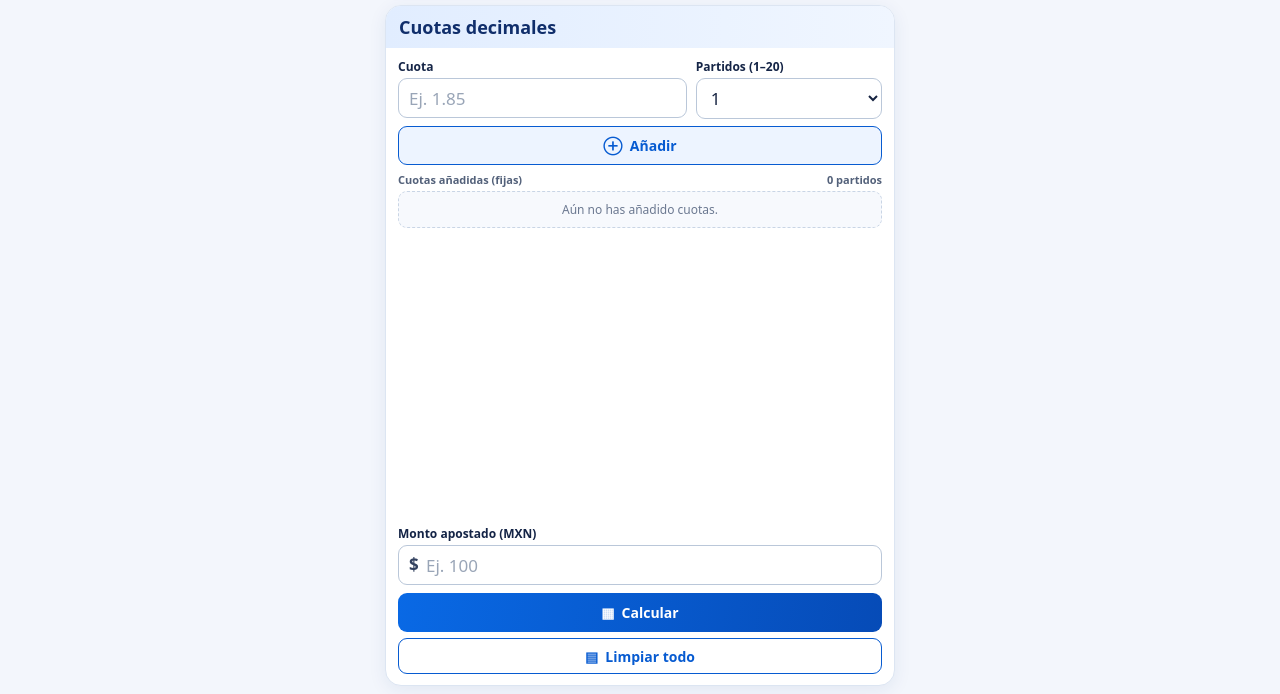
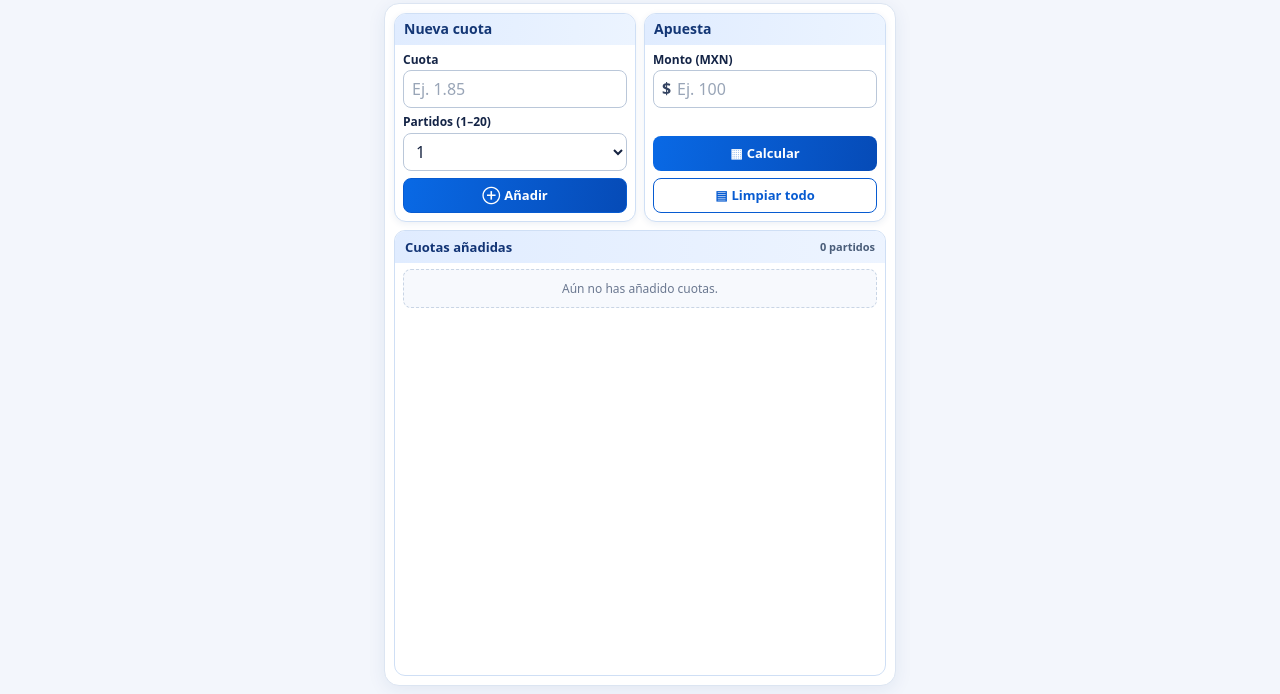
Before and after one commit to adolfoim9895-hue/Calculadora-parlay-, a plain HTML site: page index.html in a window 1280 px wide. Shown: the part 106-800 px from the top of the page. Drawn offline with Linux system fonts and the light colour scheme.

Commit message:
Add files via upload

```diff
--- a/index.html
+++ b/index.html
@@ -5,7 +5,7 @@
   <meta name="viewport" content="width=device-width, initial-scale=1, viewport-fit=cover">
   <meta name="theme-color" content="#1056bd">
   <meta name="description" content="Calcula el pago y la ganancia de parlays con cuotas decimales o americanas.">
-  <title>Calculadora de Parlay 1.1</title>
+  <title>Calculadora de Parlay 1.2</title>
   <style>
     :root { color-scheme:light; --blue:#075bd1;--blue-dark:#0c3486;--ink:#142446;--muted:#53617a;--line:#d7e1ef;--pale:#eaf2ff;--bg:#f3f6fc;--danger:#b32736;font-family:system-ui,-apple-system,BlinkMacSystemFont,"Segoe UI",sans-serif; }
     *,*::before,*::after{box-sizing:border-box}
@@ -14,59 +14,63 @@
     button,input,select{font:inherit}
     button{cursor:pointer}
     button:focus-visible,input:focus-visible,select:focus-visible{outline:2px solid #78a9f7;outline-offset:1px}
-    header{flex:none;background:linear-gradient(115deg,#0c438f,#075bd1);color:#fff;padding:calc(9px + env(safe-area-inset-top)) 14px 9px;box-shadow:0 2px 10px #163e741a}
+    header{flex:none;background:linear-gradient(115deg,#0c438f,#075bd1);color:#fff;padding:calc(8px + env(safe-area-inset-top)) 12px 8px;box-shadow:0 2px 10px #163e741a}
     .header-content{display:flex;align-items:center;gap:9px;max-width:530px;margin:auto}
     .brand-icon{flex:none;width:29px;height:29px;border:1px solid #ffffff88;border-radius:8px;display:grid;place-items:center;font-size:19px}
     h1{margin:0;font-size:clamp(17px,4.7vw,21px);letter-spacing:-.45px;line-height:1.15}
     .subtitle{display:none}
-    main{width:100%;max-width:530px;min-height:0;flex:1;display:flex;flex-direction:column;margin:0 auto;padding:8px 10px calc(8px + env(safe-area-inset-bottom))}
+    main{width:100%;max-width:530px;min-height:0;flex:1;display:flex;flex-direction:column;margin:0 auto;padding:8px 9px calc(8px + env(safe-area-inset-bottom))}
     .tabs{flex:none;display:grid;grid-template-columns:1fr 1fr;padding:3px;gap:3px;background:#e9edf5;border:1px solid #d1d9e5;border-radius:12px;margin-bottom:8px}
     .tab{border:0;border-radius:9px;background:transparent;color:#334260;font-weight:750;font-size:15px;padding:9px 4px;min-height:40px}
     .tab[aria-selected="true"]{background:linear-gradient(135deg,#0b70ee,#0753c5);color:#fff;box-shadow:0 2px 6px #154ca82b}
-    .panel{min-height:0;flex:1;display:flex;flex-direction:column;background:#fff;border-radius:16px;box-shadow:0 4px 18px #183f7a14;border:1px solid #dce5f2;overflow:hidden}
-    .panel-head{flex:none;background:linear-gradient(90deg,#e1edff,#f0f6ff);padding:9px 13px}
-    h2{margin:0;font-size:18px;color:#102e6b}
-    .panel-body{flex:1;min-height:0;display:flex;flex-direction:column;padding:10px 12px 11px}
+    .panel{min-height:0;flex:1;display:flex;flex-direction:column;background:#fff;border-radius:15px;box-shadow:0 4px 18px #183f7a14;border:1px solid #dce5f2;overflow:hidden}
+    .panel-body{flex:1;min-height:0;display:flex;flex-direction:column;gap:8px;padding:9px}
     .sr-only{position:absolute;width:1px;height:1px;padding:0;margin:-1px;overflow:hidden;clip:rect(0,0,0,0);white-space:nowrap;border:0}
-    .entry-grid{display:grid;grid-template-columns:minmax(0,1.55fr) minmax(94px,1fr);gap:9px;margin-bottom:7px}
-    label{display:block;font-size:12px;font-weight:750;margin-bottom:3px}
-    input,select{width:100%;border:1.5px solid #bac7d9;background:#fff;color:#162341;border-radius:9px;min-height:40px;padding:7px 10px;font-size:17px}
+    .top-cards{flex:none;min-height:0;display:grid;grid-template-columns:minmax(0,1fr) minmax(0,1fr);gap:8px;align-items:stretch}
+    .top-card{min-width:0;display:flex;flex-direction:column;border:1px solid #cfdff5;border-radius:12px;overflow:hidden;background:#fff;box-shadow:0 2px 7px #163f8414}
+    .top-card-head{padding:7px 9px;background:linear-gradient(95deg,#e0ecff,#ecf4ff);font-size:14px;font-weight:800;color:#133675;line-height:1.2}
+    .top-card-body{min-width:0;flex:1;display:flex;flex-direction:column;gap:7px;padding:8px}
+    #add-form{height:100%;display:flex;flex-direction:column;gap:7px}
+    .field{min-width:0}
+    label{display:block;font-size:12px;font-weight:750;margin-bottom:3px;line-height:1.2}
+    input,select{width:100%;min-width:0;border:1.5px solid #bac7d9;background:#fff;color:#162341;border-radius:8px;min-height:38px;padding:6px 8px;font-size:16px}
     input::placeholder{color:#99a5b7}
     select{cursor:pointer;appearance:auto}
-    .odd-wrap,.stake-wrap{position:relative}
-    #odd.with-sign{padding-right:43px}
-    .sign-toggle{position:absolute;right:4px;top:4px;height:32px;min-width:35px;border:0;border-radius:7px;background:#e7f0ff;color:#1251a7;font-weight:800;font-size:17px}
+    .odd-wrap,.stake-wrap{position:relative;min-width:0}
+    #odd.with-sign{padding-right:38px}
+    .sign-toggle{position:absolute;right:4px;top:4px;height:30px;min-width:31px;border:0;border-radius:6px;background:#e7f0ff;color:#1251a7;font-weight:800;font-size:16px}
     .sign-toggle[hidden]{display:none}
-    .btn{width:100%;border-radius:9px;min-height:39px;display:flex;gap:7px;align-items:center;justify-content:center;font-size:14px;font-weight:750;transition:filter .15s}
+    .btn{width:100%;border-radius:8px;min-height:35px;display:flex;gap:4px;align-items:center;justify-content:center;font-size:13px;font-weight:750;transition:filter .15s;padding:5px 3px;white-space:nowrap}
     .btn:active{filter:brightness(.94)}
-    .btn-add{border:1.5px solid var(--blue);color:var(--blue);background:#edf4ff}
-    .btn-calc{border:0;color:#fff;background:linear-gradient(100deg,#0969e5,#064bb7);margin-top:8px}
-    .btn-clear{border:1.5px solid #075bd1;color:var(--blue);background:#fff;margin-top:6px;min-height:36px}
-    .list-area{min-height:42px;flex:1;display:flex;flex-direction:column;margin:7px 0 8px}
-    .list-top{flex:none;display:flex;align-items:center;justify-content:space-between;gap:7px;color:var(--muted);font-size:11px;margin:0 0 4px;font-weight:750}
-    .locked-list{flex:1;min-height:0;overflow:auto;overscroll-behavior:contain;scrollbar-width:thin}
-    .locked{background:#eaf2ff;border:1px solid #dce8fa;border-radius:9px;display:grid;grid-template-columns:minmax(0,1fr) auto 30px;align-items:center;gap:6px;padding:3px 3px 3px 10px;min-height:37px;margin-bottom:4px}
+    .btn-add{border:1.5px solid var(--blue);color:#fff;background:linear-gradient(100deg,#0969e5,#064bb7);margin-top:auto}
+    .btn-calc{border:0;color:#fff;background:linear-gradient(100deg,#0969e5,#064bb7);margin-top:auto}
+    .btn-clear{border:1.5px solid #075bd1;color:var(--blue);background:#fff;min-height:35px}
+    .stake-section{min-width:0}
+    .currency{position:absolute;left:9px;top:7px;font-size:16px;font-weight:650;color:#334260;pointer-events:none}
+    #stake{padding-left:23px}
+    .list-area{min-height:0;flex:1;display:flex;flex-direction:column;border:1px solid #cfdff5;border-radius:11px;overflow:hidden;background:#fff}
+    .list-top{flex:none;display:flex;align-items:center;justify-content:space-between;gap:5px;color:#123475;font-size:13px;background:linear-gradient(90deg,#e0ecff,#edf4ff);padding:7px 10px;font-weight:800}
+    #total-games{font-size:11px;color:#4a5d79;white-space:nowrap}
+    .locked-list{flex:1;min-height:0;overflow:auto;overscroll-behavior:contain;scrollbar-width:thin;padding:6px 8px}
+    .locked{background:#eaf2ff;border:1px solid #dce8fa;border-radius:8px;display:grid;grid-template-columns:minmax(0,1fr) auto 29px;align-items:center;gap:6px;padding:2px 3px 2px 9px;min-height:36px;margin-bottom:5px}
+    .locked:last-child{margin-bottom:0}
     .locked-value{color:#102e70;font-weight:800;font-size:15px;overflow-wrap:anywhere}
     .locked-count{font-size:12px;color:#364965;white-space:nowrap}
-    .btn-delete{border:0;height:29px;width:29px;border-radius:50%;font-size:20px;background:#d6e1f3;color:#334764;line-height:1}
+    .btn-delete{border:0;height:28px;width:28px;border-radius:50%;font-size:20px;background:#d6e1f3;color:#334764;line-height:1}
     .btn-delete:active{background:#fce5e6;color:var(--danger)}
-    .empty-list{color:#6b7890;background:#f7f9fd;border:1px dashed #c9d5e5;border-radius:9px;padding:9px;font-size:12px;text-align:center}
-    .empty-list[hidden]{display:none}
-    .stake-section{flex:none}
-    .currency{position:absolute;left:11px;top:8px;font-size:17px;font-weight:650;color:#334260;pointer-events:none}
-    #stake{padding-left:27px}
-    .alert{flex:none;border-radius:7px;padding:6px 9px;color:#8f2435;background:#fff0f2;border:1px solid #f4c7ce;font-size:12px;margin:7px 0 0;max-height:65px;overflow:auto}
+    .empty-list{color:#6b7890;background:#f7f9fd;border:1px dashed #c9d5e5;border-radius:8px;padding:10px;font-size:12px;text-align:center}
+    .alert{flex:none;border-radius:7px;padding:6px 9px;color:#8f2435;background:#fff0f2;border:1px solid #f4c7ce;font-size:12px;max-height:63px;overflow:auto}
     .alert[hidden],.result[hidden]{display:none}
-    .result{flex:none;margin-top:8px;background:linear-gradient(135deg,#e3eeff,#d6e7ff);border:1px solid #b8d4ff;border-radius:11px;padding:7px 10px}
+    .result{flex:none;background:linear-gradient(135deg,#e3eeff,#d6e7ff);border:1px solid #b8d4ff;border-radius:11px;padding:7px 10px}
     .result-heading{color:#0a367f;font-weight:800;margin:0 0 3px;font-size:12px}
     .result-row{display:flex;justify-content:space-between;align-items:baseline;gap:8px;padding:3px 0;border-bottom:1px solid #b6cbec;font-size:12px;font-weight:650;line-height:1.2}
     .result-row:last-of-type{border-bottom:0}
     .result-row strong{color:#073caa;font-size:clamp(14px,4vw,18px);text-align:right;font-variant-numeric:tabular-nums;overflow-wrap:anywhere}
     .result-note{font-size:10px;color:#53617a;margin:3px 0 0;line-height:1.1}
     .footnote{display:none}
-    @media(max-width:340px){.panel-body{padding:8px}.entry-grid{gap:6px;grid-template-columns:minmax(0,1.2fr) minmax(89px,1fr)}.tab{font-size:14px}.locked{gap:4px}.locked-value{font-size:14px}}
-    /* With an open Android keyboard, there is not enough room to display every control. Allow vertical movement until it is dismissed. */
-    @media(max-height:560px){body{height:auto;min-height:100dvh;overflow-y:auto}main{flex:none;min-height:0}.panel{flex:none}.panel-body{min-height:430px}.list-area{min-height:58px;max-height:100px}.footnote{display:none}}
+    @media(max-width:350px){.panel-body{padding:6px;gap:6px}.top-cards{gap:6px}.top-card-head{padding:7px}.top-card-body{padding:6px;gap:6px}#add-form{gap:6px}.btn{font-size:12px}.locked{gap:4px}.locked-value{font-size:14px}.tab{font-size:14px}}
+    /* En móviles muy bajos o con el teclado abierto se permite desplazar la página para no ocultar acciones. */
+    @media(max-height:580px){body{height:auto;min-height:100dvh;overflow-y:auto}main{flex:none;min-height:0}.panel{flex:none}.panel-body{min-height:410px}.list-area{min-height:60px;max-height:125px}}
   </style>
 </head>
 <body>
@@ -83,25 +87,41 @@
     </div>
 
     <section class="panel" id="calculator-panel" role="tabpanel" aria-labelledby="tab-decimal">
-      <div class="panel-head"><h2 id="panel-title">Cuotas decimales</h2></div>
       <div class="panel-body">
-        <p class="sr-only">Escribe una cuota, elige cuántos partidos tienen esa cuota (del 1 al 20) y toca Añadir o Calcular.</p>
-
-        <form id="add-form" novalidate>
-          <div class="entry-grid">
-            <div><label for="odd">Cuota</label><div class="odd-wrap"><input id="odd" type="text" inputmode="decimal" autocomplete="off" spellcheck="false" placeholder="Ej. 1.85"><button type="button" id="sign-toggle" class="sign-toggle" aria-label="Cambiar entre cuota positiva y negativa" title="Cambiar signo de cuota" hidden>±</button></div></div>
-            <div><label for="games">Partidos (1–20)</label><select id="games" aria-label="Número de partidos con esta cuota"></select></div>
+        <p class="sr-only" id="panel-title">Calculadora de Parlay. Escribe una cuota, selecciona partidos del 1 al 20 y pulsa Añadir o Calcular.</p>
+        <div class="top-cards">
+          <div class="top-card">
+            <div class="top-card-head">Nueva cuota</div>
+            <div class="top-card-body">
+              <form id="add-form" novalidate>
+                <div class="field">
+                  <label for="odd">Cuota</label>
+                  <div class="odd-wrap"><input id="odd" type="text" inputmode="decimal" autocomplete="off" spellcheck="false" placeholder="Ej. 1.85"><button type="button" id="sign-toggle" class="sign-toggle" aria-label="Cambiar entre cuota positiva y negativa" title="Cambiar signo de cuota" hidden>±</button></div>
+                </div>
+                <div class="field">
+                  <label for="games">Partidos (1–20)</label>
+                  <select id="games" aria-label="Número de partidos con esta cuota"></select>
+                </div>
+                <button class="btn btn-add" type="submit"><span aria-hidden="true">⊕</span> Añadir</button>
+              </form>
+            </div>
           </div>
-          <button class="btn btn-add" type="submit"><span aria-hidden="true">⊕</span> Añadir</button>
-        </form>
-        <div class="list-area"><div class="list-top"><span>Cuotas añadidas (fijas)</span><span id="total-games">0 partidos</span></div>
-        <div id="locked-list" class="locked-list" aria-live="polite"><div class="empty-list" id="empty-list">Aún no has añadido cuotas.</div></div></div>
-
-        <div class="stake-section"><label for="stake">Monto apostado (MXN)</label>
-        <div class="stake-wrap"><span class="currency" aria-hidden="true">$</span><input id="stake" type="text" inputmode="decimal" autocomplete="off" placeholder="Ej. 100"></div></div>
-        <button type="button" class="btn btn-calc" id="calculate"><span aria-hidden="true">▦</span> Calcular</button>
-        <button type="button" class="btn btn-clear" id="clear-all"><span aria-hidden="true">▤</span> Limpiar todo</button>
-
+          <div class="top-card">
+            <div class="top-card-head">Apuesta</div>
+            <div class="top-card-body">
+              <div class="stake-section">
+                <label for="stake">Monto (MXN)</label>
+                <div class="stake-wrap"><span class="currency" aria-hidden="true">$</span><input id="stake" type="text" inputmode="decimal" autocomplete="off" placeholder="Ej. 100"></div>
+              </div>
+              <button type="button" class="btn btn-calc" id="calculate"><span aria-hidden="true">▦</span> Calcular</button>
+              <button type="button" class="btn btn-clear" id="clear-all"><span aria-hidden="true">▤</span> Limpiar todo</button>
+            </div>
+          </div>
+        </div>
+        <div class="list-area">
+          <div class="list-top"><span>Cuotas añadidas</span><span id="total-games">0 partidos</span></div>
+          <div id="locked-list" class="locked-list" aria-live="polite"><div class="empty-list" id="empty-list">Aún no has añadido cuotas.</div></div>
+        </div>
         <div id="alert" class="alert" role="alert" hidden></div>
         <div id="result" class="result" aria-live="polite" hidden>
           <p class="result-heading">Resultado del parlay</p>
@@ -253,7 +273,7 @@
     $('odd').setAttribute('inputmode', 'decimal'); // Teclado numérico en ambas pestañas
     $('odd').classList.toggle('with-sign', mode === 'american');
     $('sign-toggle').hidden = mode !== 'american';
-    $('odd').placeholder = mode === 'decimal' ? 'Ej. 1.85' : 'Ej. +120 o -150';
+    $('odd').placeholder = mode === 'decimal' ? 'Ej. 1.85' : 'Ej. 120';
     $('games').value = state[mode].pendingGames;
     $('stake').value = state[mode].stake;
     showError('');
@@ -290,6 +310,7 @@
     current.pendingGames = '1';
     invalidateResult();
     renderEntries();
+    $('locked-list').scrollTop = $('locked-list').scrollHeight;
     showError('');
     $('odd').value = '';
     gamesSelect.value = '1';
```
